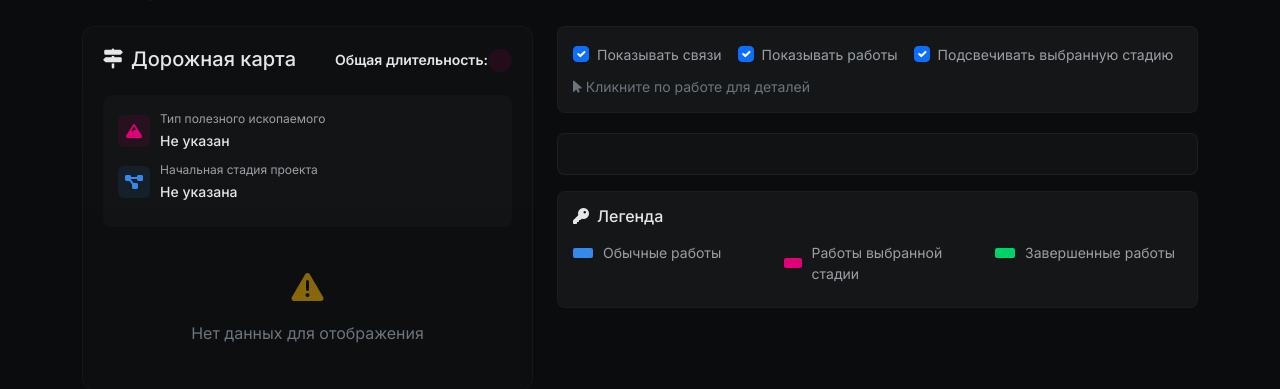
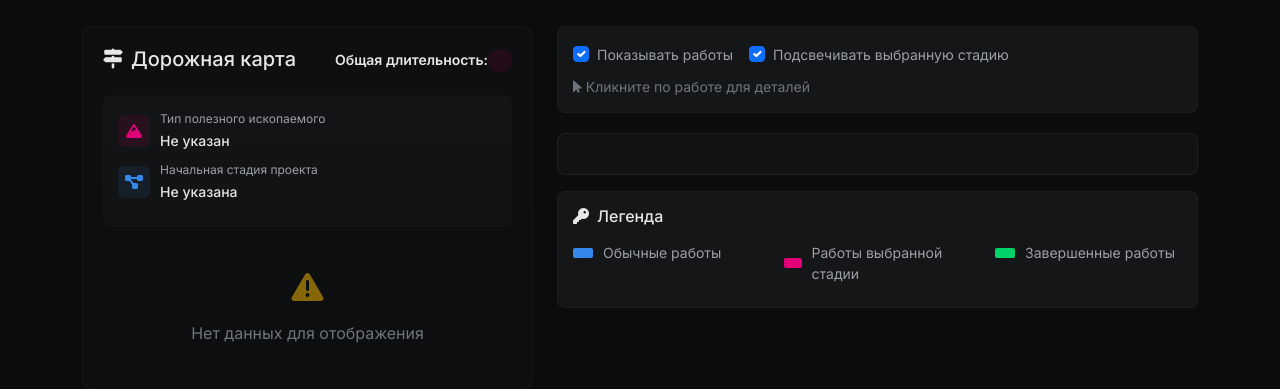
Before and after one commit to MrPelemeshka/sgp_consultant, a Django app: template roadmap_app/templates/roadmap_app/gantt_chart.html in a window 1280 px wide. Shown: the part 166-555 px from the top of the page. Run offline with Django 4.2, Linux system fonts and the light colour scheme; the template is opened without the code that fills it, so the values that code supplies are empty; some libraries are stand-ins or nearby versions.

Commit message:
quickfixv7

```diff
--- a/roadmap_app/templates/roadmap_app/gantt_chart.html
+++ b/roadmap_app/templates/roadmap_app/gantt_chart.html
@@ -436,12 +436,6 @@
             <div class="d-flex align-items-center justify-content-between flex-wrap gap-2">
                 <div class="d-flex align-items-center flex-wrap gap-3">
                     <div class="form-check">
-                        <input class="form-check-input" type="checkbox" id="showDependencies" checked>
-                        <label class="form-check-label small" for="showDependencies" style="color: var(--muted);">
-                            Показывать связи
-                        </label>
-                    </div>
-                    <div class="form-check">
                         <input class="form-check-input" type="checkbox" id="showWorks" checked>
                         <label class="form-check-label small" for="showWorks" style="color: var(--muted);">
                             Показывать работы
@@ -591,7 +585,6 @@ try {
 
 // Переменные для управления
 let currentStageIndex = 0;
-let showDependencies = true;
 let showWorks = true;
 let highlightCurrent = true;
 
@@ -1187,13 +1180,6 @@ function setupEventHandlers() {
         $('#exportModal').modal('hide');
     });
 
-    // Чекбоксы управления диаграммой
-    $('#showDependencies').change(function() {
-        showDependencies = this.checked;
-        // Логика для отображения связей
-        console.log('Показ связей:', this.checked);
-    });
-
     $('#showWorks').change(function() {
         showWorks = this.checked;
         initGanttChart();
```
